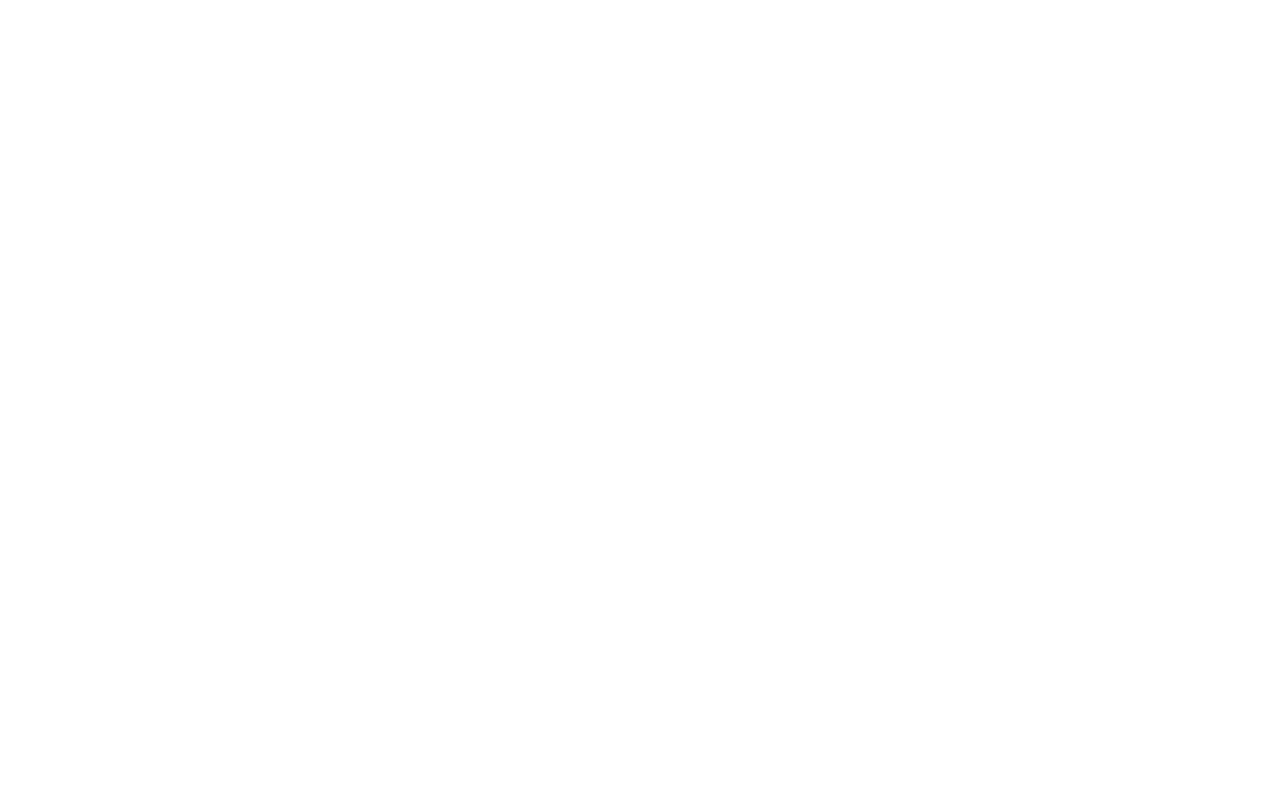
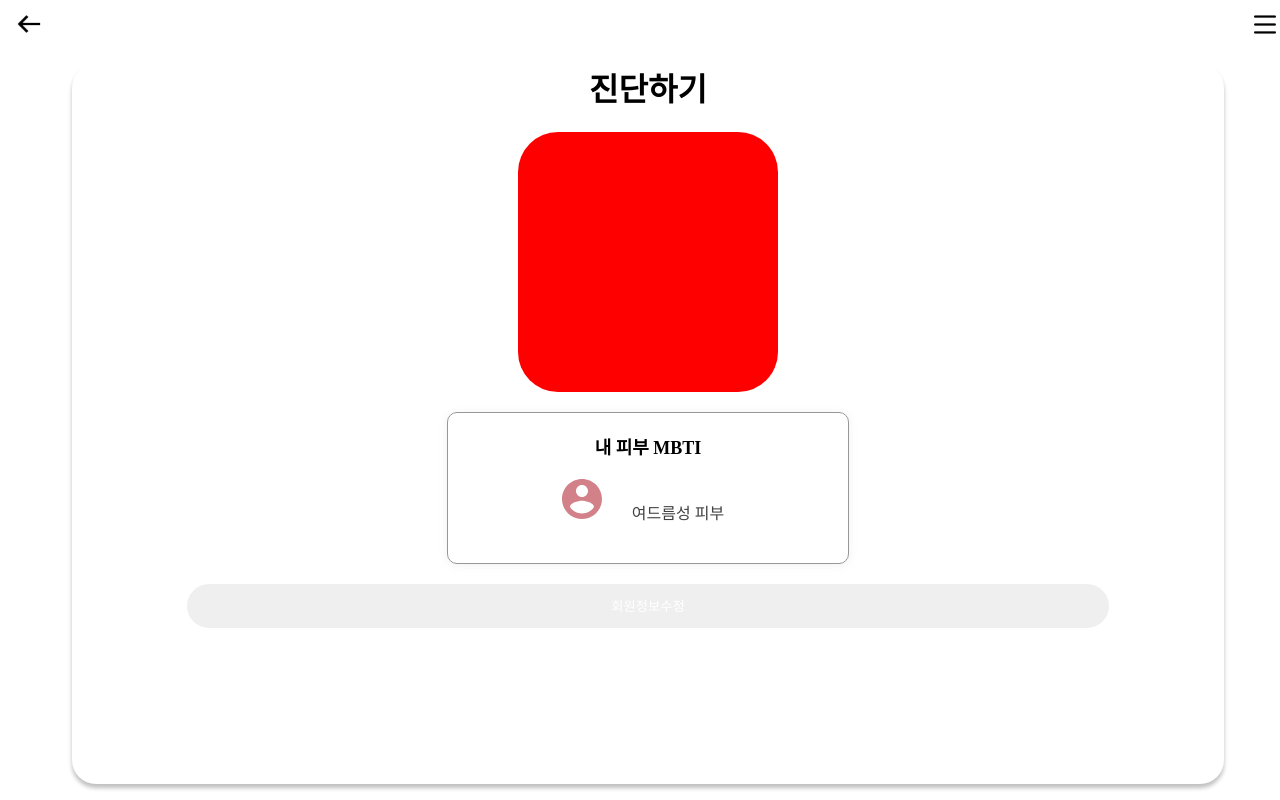
Before and after one commit to Skin-Beauty/Beauty-Front, a React (Create React App) app: page /report in a window 1280 px wide. Before the commit this address had no page. Built offline with nearby package versions, Linux system fonts and the light colour scheme.

Commit message:
feat: 화장품 데이터 추가

```diff
--- a/src/App.js
+++ b/src/App.js
@@ -1,12 +1,13 @@
 import { BrowserRouter as Router, Routes, Route } from "react-router-dom";
 import React from "react";
+
 import MainPage from "./pages/MainPage";
 import LoginPage from "./pages/LoginPage";
 import RegisterPage from "./pages/RegisterPage";
 import CosmeticPage from "./pages/CosmeticPage";
 import MyPage from "./pages/MyPage";
 import ResultPage from "./pages/ResultPage";
-
+import ReportPage from "./pages/ReportPage";
 function App() {
   return (
     <Router>
@@ -17,6 +18,7 @@
         <Route exact path="/cosmetic" element={<CosmeticPage />}></Route>
         <Route exact path="/mypage" element={<MyPage />}></Route>
         <Route exact path="/result" element={<ResultPage />}></Route>
+        <Route exact path="/report" element={<ReportPage />}></Route>
       </Routes>
     </Router>
   );
--- a/src/pages/CosmeticPage.js
+++ b/src/pages/CosmeticPage.js
@@ -44,6 +44,8 @@
 
 const SelectBox = styled.div`
   width: fit-content;
+  user-select: none;
+  cursor: pointer;
 `;
 const SelectNameBox = styled.div`
   width: fit-content;
--- a/src/pages/MainPage.js
+++ b/src/pages/MainPage.js
@@ -9,7 +9,6 @@
   }, []);
   return (
     <>
-      <SideBar />
       <Button>
         <Link to="/login">로그인</Link>
       </Button>
--- /dev/null
+++ b/src/pages/ReportPage.js
@@ -0,0 +1,107 @@
+import React, { useEffect, useState } from "react";
+import styled, { createGlobalStyle } from "styled-components";
+import { Link } from "react-router-dom";
+import "../styles/common.scss";
+import BackBtn from "../components/backBtn";
+import Profile from "../asset/Profile.svg";
+import SideBar from "../components/sideBar";
+
+const ReportPage = () => {
+  useEffect(() => {
+    window.scrollTo(0, 0);
+  }, []);
+  return (
+    <>
+      <BackBtn></BackBtn>
+      <SideBar></SideBar>
+      <Wrapper>
+        <Title>진단하기</Title>
+        <ImgBox></ImgBox>
+        <TypeBox>
+          <h2>내 피부 MBTI</h2>
+          <img src={Profile}></img>
+          <span>여드름성 피부</span>
+        </TypeBox>
+        <LoginBtn>회원정보수정</LoginBtn>
+      </Wrapper>
+    </>
+  );
+};
+export default ReportPage;
+
+const ImgBox = styled.div`
+  border-radius: 40px;
+  width: 260px;
+  height: 260px;
+  margin: 20px auto;
+  background-color: red;
+`;
+
+const TypeBox = styled.div`
+  width: 80%;
+  max-width: 400px;
+  margin: auto;
+  height: 150px;
+  border: 0.8px solid #979797;
+  box-shadow: 0px 1px 8px rgba(156, 156, 156, 0.15);
+  border-radius: 10px;
+  h2 {
+    display: block;
+    width: fit-content;
+    font-weight: 700;
+    font-size: 18px;
+    margin: 20px auto;
+  }
+  img {
+    margin-right: 30px;
+  }
+  span {
+    font-size: 40px;
+    color: #414141;
+  }
+`;
+const Wrapper = styled.div`
+  width: 90%;
+  height: 90vh;
+  box-shadow: 0px 4px 4px rgba(0, 0, 0, 0.25);
+  border-radius: 24px;
+  margin: auto;
+  text-align: center;
+  span {
+    margin-right: 10px;
+    font-weight: 400;
+    font-size: 16px;
+  }
+  .line {
+    margin-top: 60px;
+    border: 1.5px solid #d7d7d7;
+    height: 0px;
+    width: 100%;
+  }
+  a {
+    text-decoration: none;
+  }
+`;
+const SubTitle = styled.h2`
+  align-items: center;
+  text-align: center;
+  color: $grey;
+  font-size: 15px;
+`;
+const Title = styled.h1`
+  align-items: center;
+  text-align: center;
+`;
+
+const LoginBtn = styled.button`
+  width: 80%;
+  margin: 0 auto;
+  background: $--pink;
+  height: 44px;
+  color: #ffffff;
+  border-radius: 24.5px;
+  display: block;
+  border: none;
+  margin-top: 20px;
+  background-color: $pink;
+`;
```
Also changed, not shown: src/_mock/acne.js (added, +23 -0 lines), src/_mock/dry.js (added, +20 -0 lines), src/_mock/oily.js (added, +20 -0 lines).
